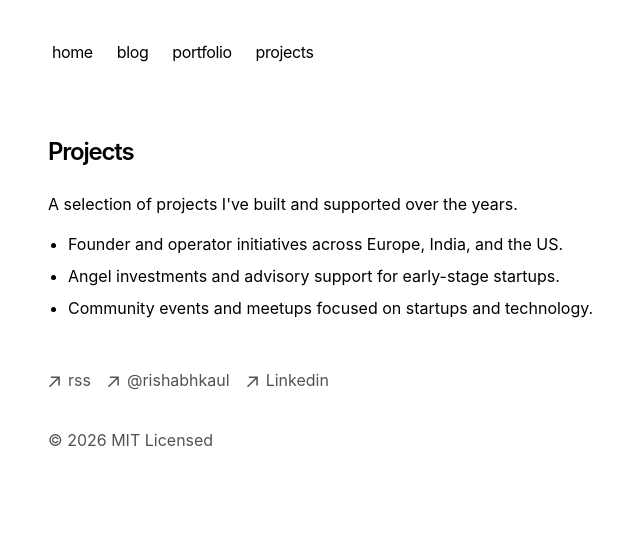
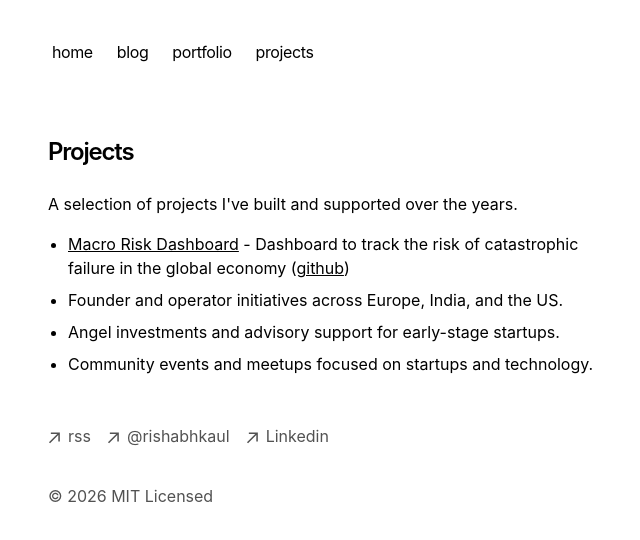
Before and after one commit to Rishabhkaul/Personal-website, a Next.js app: page /projects in a window 1280 px wide. Shown: the top 540 px of the page, without its empty margins (304-944 px from the left). Built offline with nearby package versions, Linux system fonts and the light colour scheme.

Commit message:
Add Macro Risk Dashboard entry to projects page

```diff
--- a/app/projects/page.tsx
+++ b/app/projects/page.tsx
@@ -1,4 +1,11 @@
 const projects = [
+  {
+    name: 'Macro Risk Dashboard',
+    url: 'https://macro-risk-dashboard.streamlit.app/',
+    description:
+      'Dashboard to track the risk of catastrophic failure in the global economy',
+    githubUrl: 'https://github.com/Rishabhkaul/macro-risk-dashboard',
+  },
   'Founder and operator initiatives across Europe, India, and the US.',
   'Angel investments and advisory support for early-stage startups.',
   'Community events and meetups focused on startups and technology.',
@@ -13,7 +20,34 @@ export default function ProjectsPage() {
       </p>
       <ul className="list-disc pl-5 space-y-2">
         {projects.map((project) => (
-          <li key={project}>{project}</li>
+          <li
+            key={typeof project === 'string' ? project : project.name}
+          >
+            {typeof project === 'string' ? (
+              project
+            ) : (
+              <>
+                <a
+                  href={project.url}
+                  target="_blank"
+                  rel="noopener noreferrer"
+                  className="underline"
+                >
+                  {project.name}
+                </a>{' '}
+                - {project.description} (
+                <a
+                  href={project.githubUrl}
+                  target="_blank"
+                  rel="noopener noreferrer"
+                  className="underline"
+                >
+                  github
+                </a>
+                )
+              </>
+            )}
+          </li>
         ))}
       </ul>
     </main>
```
